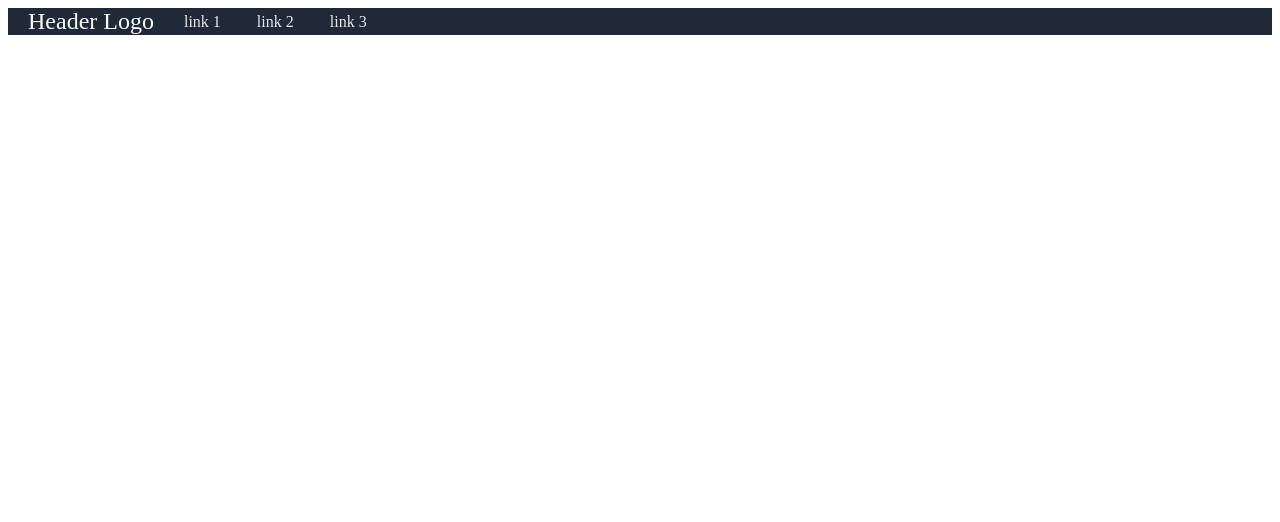
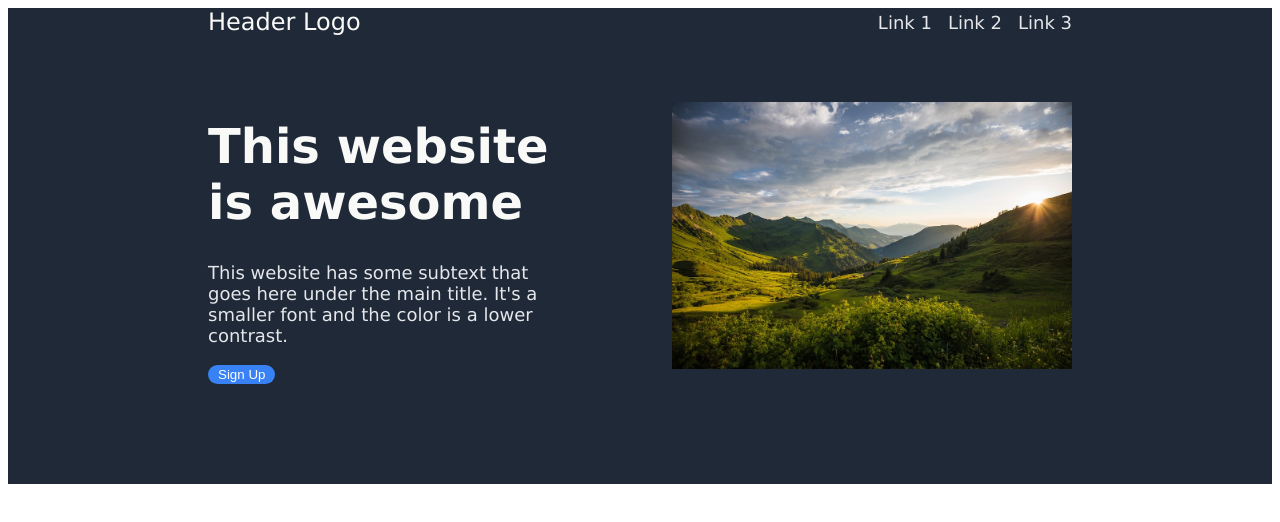
Before and after one commit to ferinsh/project-landing-page, a plain HTML site: page index.html in a window 1280 px wide. Drawn offline with Linux system fonts and the light colour scheme.

Commit message:
header complete

```diff
--- a/index.html
+++ b/index.html
@@ -2,38 +2,41 @@
 <html lang="en">
 <head>
     <meta charset="UTF-8">
+    <meta http-equiv="X-UA-Compatible" content="IE=edge">
     <meta name="viewport" content="width=device-width, initial-scale=1.0">
     <title>Landing Page</title>
     <link rel="stylesheet" href="./style.css">
 </head>
 <body>
 
-    <div class="header">
-        <div class="top">
-            <div class="topleft">
-                Header Logo
-            </div>
 
-            <div class="topright">
-                <ul >
-                    <li><a href="#">link 1</a></li>
-                    <li><a href="#">link 2</a></li>
-                    <li><a href="#">link 3</a></li>
+
+        <div class="headertop">
+            <div class="logo">Header Logo</div>
+
+            <div class="header-topright">
+                <ul>
+                    <li><a href="#">Link 1</a></li>
+                    <li><a href="#">Link 2</a></li>
+                    <li><a href="#">Link 3</a></li>
                 </ul>
             </div>
         </div>
 
-
-        <div class="bottom">
-            <div class="bottomleft">
-
+        <div class="headerbottom">
+            <div class="header-bottomleft">
+                <h1>This website is awesome</h1>
+                <p>This website has some subtext that goes here under the main title. It's a smaller
+                     font and the color is a lower contrast.
+                </p>
+                <button>Sign Up</button>
             </div>
 
-            <div class="bottomright">
+            <div class="headerimg"><img src="./images/landscape_1.jpeg"></div>
+        </div>
 
-            </div>
-        </div>
-    </div>
+
+
 
 
 </body>
--- a/style.css
+++ b/style.css
@@ -1,57 +1,93 @@
+
+body{
+    font-family: Verdana, Geneva, Tahoma, sans-serif;
+}
 
 
-.header{
+
+.headertop {
     display: flex;
+    justify-content: space-between;
+    align-items: center;
     background: #1F2937;
-    margin: auto;
+    padding-left: 200px;
+    padding-right: 200px;
+
 
 }
 
-.top {
+.logo {
+    font-size: 24px;
+    color: #F9FAF8;
+
+
+}
+
+.headertop ul {
+    list-style-type: none;
+    margin: 0;
+    display: flex;
+    justify-content: end;
+    gap: 8px;
+
+
+}
+
+.headertop a {
+    font-size: 18px;
+    padding-left: 8px;
+    text-decoration: none;
+    color: #E5E7EB;
+}
+
+
+
+.headerbottom {
+    padding-top: 50px;
     display: flex;
     justify-content: space-between;
     align-items: center;
+    background: #1F2937;
+    padding-left: 200px;
+    padding-right: 200px;
+    padding-bottom: 100px;
+    margin: 0;
+    gap: 100px;
+}
+
+
+.header-bottomleft {
 
 }
 
-.topleft{
-    font-size: 24px ;
+.header-bottomleft h1{
+    font-size: 48px;
+    font-weight: 800;
     color: #F9FAF8;
-    margin: auto;
-    padding-left: 20px;
-    padding-right: 20px;
-    border: 2px;
 }
-/*
 
-.topright {
+.header-bottomleft p{
+    font-size: 18px;
+    color: #E5E7EB;
+}
+
+.headerbottom button{
+    background-color: #3882F6;
+    border: 0px;
+    border-radius: 10px;
+    color: white;
+    padding-left: 10px;
+    padding-right: 10px;
+    padding-top: 2px;
+    padding-bottom: 2px;
+}
+
+.headerimg {
+
     display: flex;
-    margin: auto;
-
-}
-*/
-
-ul{
-    display: flex;
-
-    gap: 16px;
-    margin: 0;
-    padding: 0;
-
-
-
-
-    list-style-type: none;
 
 }
 
-a{
-    text-decoration: none;
-    color: #E5E7EB;
-
-    border: 3px;
-
-    padding-left: 10px;
-    padding-right: 10px;
-
+.headerimg img {
+    width: 400px;
 }
```
Also changed, not shown: images/landscape_1.jpeg (added).
